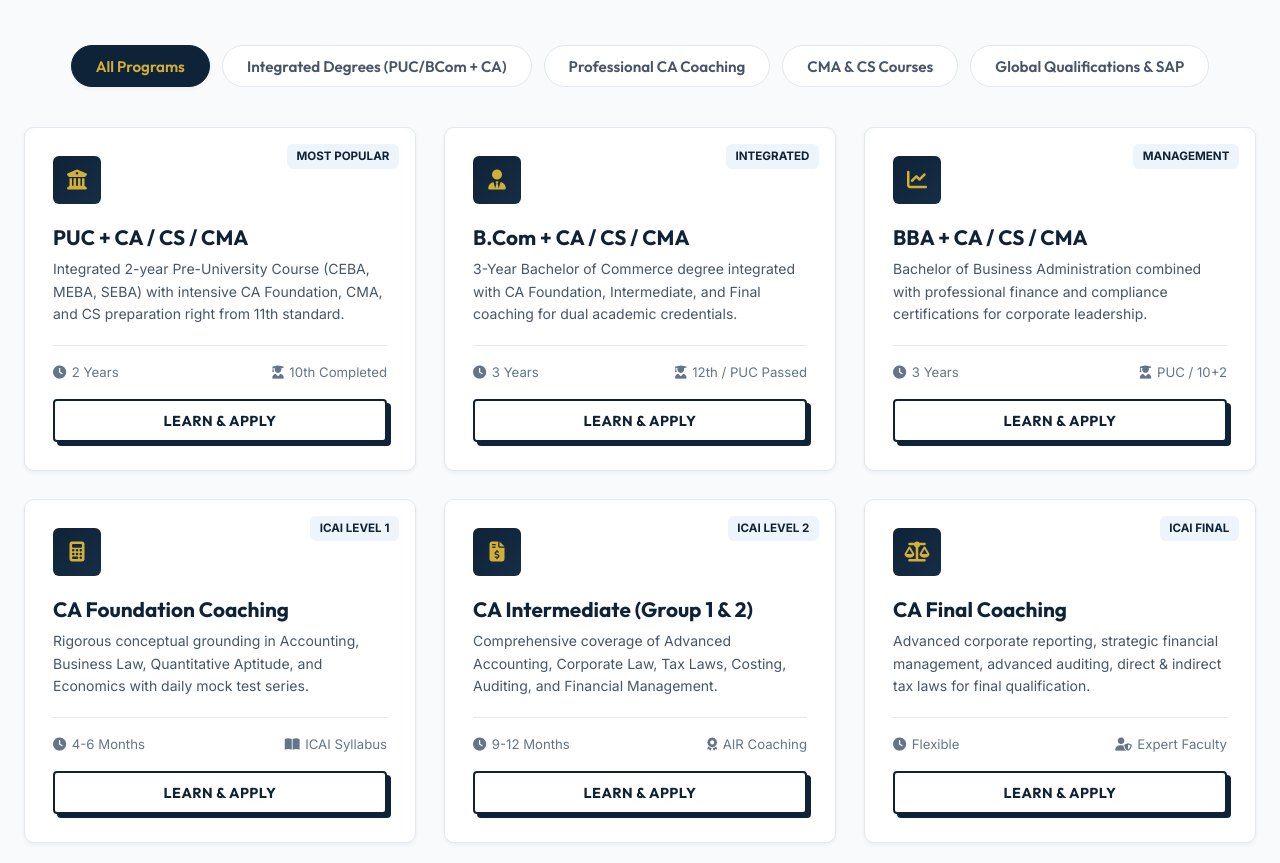
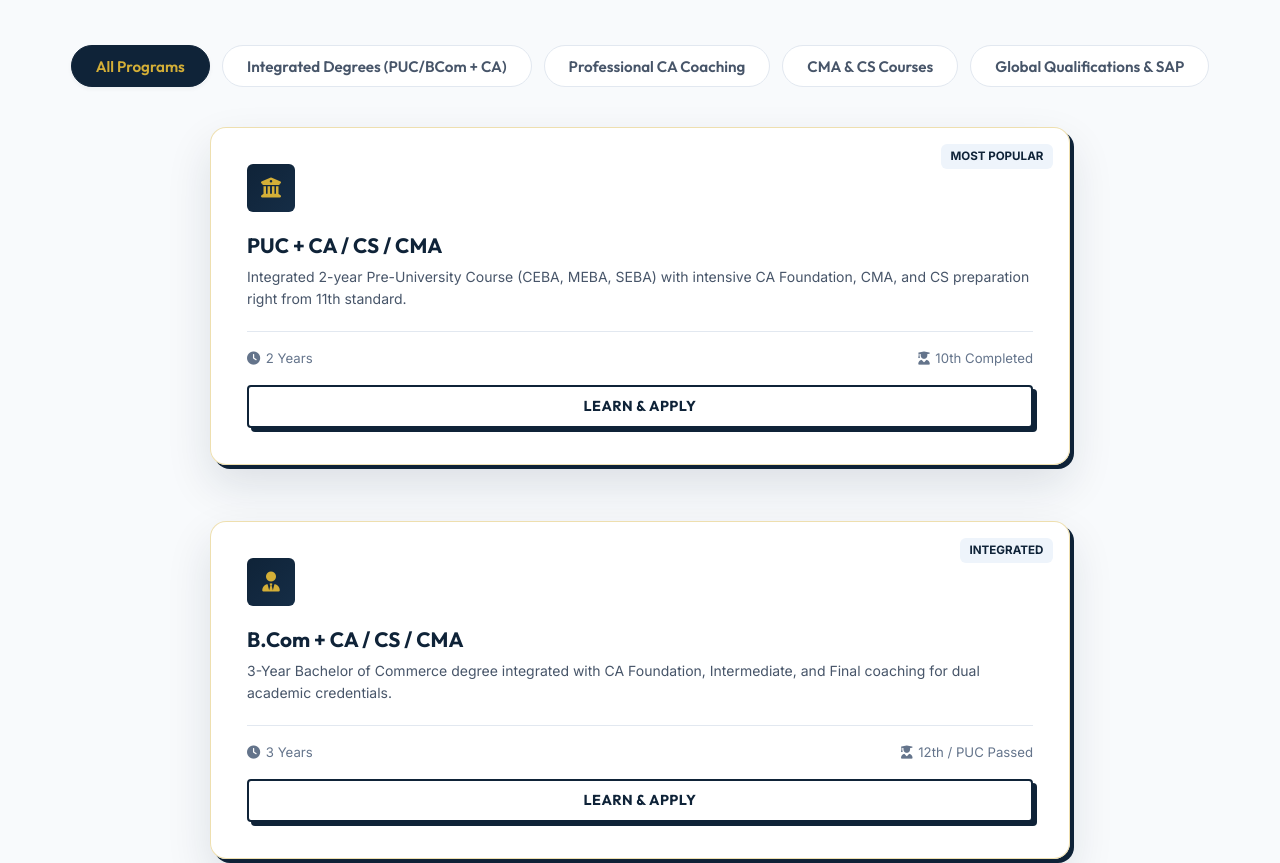
Before and after one commit to yuriboiii20-art/NAC, a website: page index.html in a window 1280 px wide. Shown: the part 2084-2947 px from the top of the page. Drawn offline with nearby package versions, Linux system fonts and the light colour scheme.

Commit message:
apply GSAP ScrollTrigger vertical stacking glass cards to Integrated & Professional Programs section

```diff
--- a/script.js
+++ b/script.js
@@ -216,8 +216,52 @@ document.addEventListener('DOMContentLoaded', () => {
   if (typeof gsap !== 'undefined' && typeof ScrollTrigger !== 'undefined') {
     gsap.registerPlugin(ScrollTrigger);
 
+    // Stacking Glass Cards for Integrated & Professional Programs
+    function initProgramsGSAPStacking() {
+      ScrollTrigger.getAll().forEach(st => {
+        if (st.vars && st.vars.id === 'programStackingTrigger') {
+          st.kill();
+        }
+      });
+
+      const visibleProgramCards = Array.from(document.querySelectorAll('.program-card')).filter(card => {
+        return window.getComputedStyle(card).display !== 'none';
+      });
+
+      visibleProgramCards.forEach((card, index) => {
+        if (index < visibleProgramCards.length - 1) {
+          gsap.to(card, {
+            scale: 1 - (visibleProgramCards.length - index) * 0.035,
+            opacity: 0.82,
+            filter: 'blur(2px)',
+            transformOrigin: 'top center',
+            ease: 'none',
+            scrollTrigger: {
+              id: 'programStackingTrigger',
+              trigger: visibleProgramCards[index + 1],
+              start: 'top 75%',
+              end: 'top 20%',
+              scrub: true
+            }
+          });
+        }
+      });
+    }
+
+    initProgramsGSAPStacking();
+
+    // Re-initialize GSAP program stacking whenever filter tabs are clicked
+    tabBtns.forEach(btn => {
+      btn.addEventListener('click', () => {
+        setTimeout(() => {
+          initProgramsGSAPStacking();
+          ScrollTrigger.refresh();
+        }, 220);
+      });
+    });
+
+    // Stacking Glass Cards for Core Pillars
     const stackingCards = gsap.utils.toArray('.stacking-card-item');
-
     stackingCards.forEach((card, index) => {
       if (index < stackingCards.length - 1) {
         gsap.to(card.querySelector('.glass-card-inner'), {
--- a/styles.css
+++ b/styles.css
@@ -961,28 +961,36 @@ ul {
 }
 
 .programs-grid {
-  display: grid;
-  grid-template-columns: repeat(3, 1fr);
-  gap: 1.75rem;
+  display: flex;
+  flex-direction: column;
+  align-items: center;
+  position: relative;
+  padding-bottom: 2rem;
 }
 
 .program-card {
-  background-color: #ffffff;
-  border-radius: var(--radius-md);
-  border: 1px solid var(--border-light);
-  padding: 1.75rem;
-  box-shadow: var(--shadow-sm);
-  transition: all var(--transition-normal);
+  position: sticky;
+  top: 110px;
+  width: 100%;
+  max-width: 860px;
+  margin-bottom: 3.5rem;
+  background: rgba(255, 255, 255, 0.92);
+  backdrop-filter: blur(20px);
+  -webkit-backdrop-filter: blur(20px);
+  border-radius: var(--radius-lg);
+  border: 1px solid rgba(212, 175, 55, 0.4);
+  padding: 2.25rem;
+  box-shadow: 0 20px 45px rgba(15, 35, 56, 0.12), 4px 4px 0px var(--primary-dark);
+  transition: border-color var(--transition-fast), box-shadow var(--transition-fast);
   display: flex;
   flex-direction: column;
-  position: relative;
-  overflow: hidden;
+  will-change: transform, opacity;
+  perspective: 1000px;
 }
 
 .program-card:hover {
-  transform: translateY(-5px);
-  box-shadow: var(--shadow-lg);
   border-color: var(--accent-gold);
+  box-shadow: 0 25px 55px rgba(212, 175, 55, 0.25), 6px 6px 0px var(--primary-dark);
 }
 
 .program-card-badge {
```
